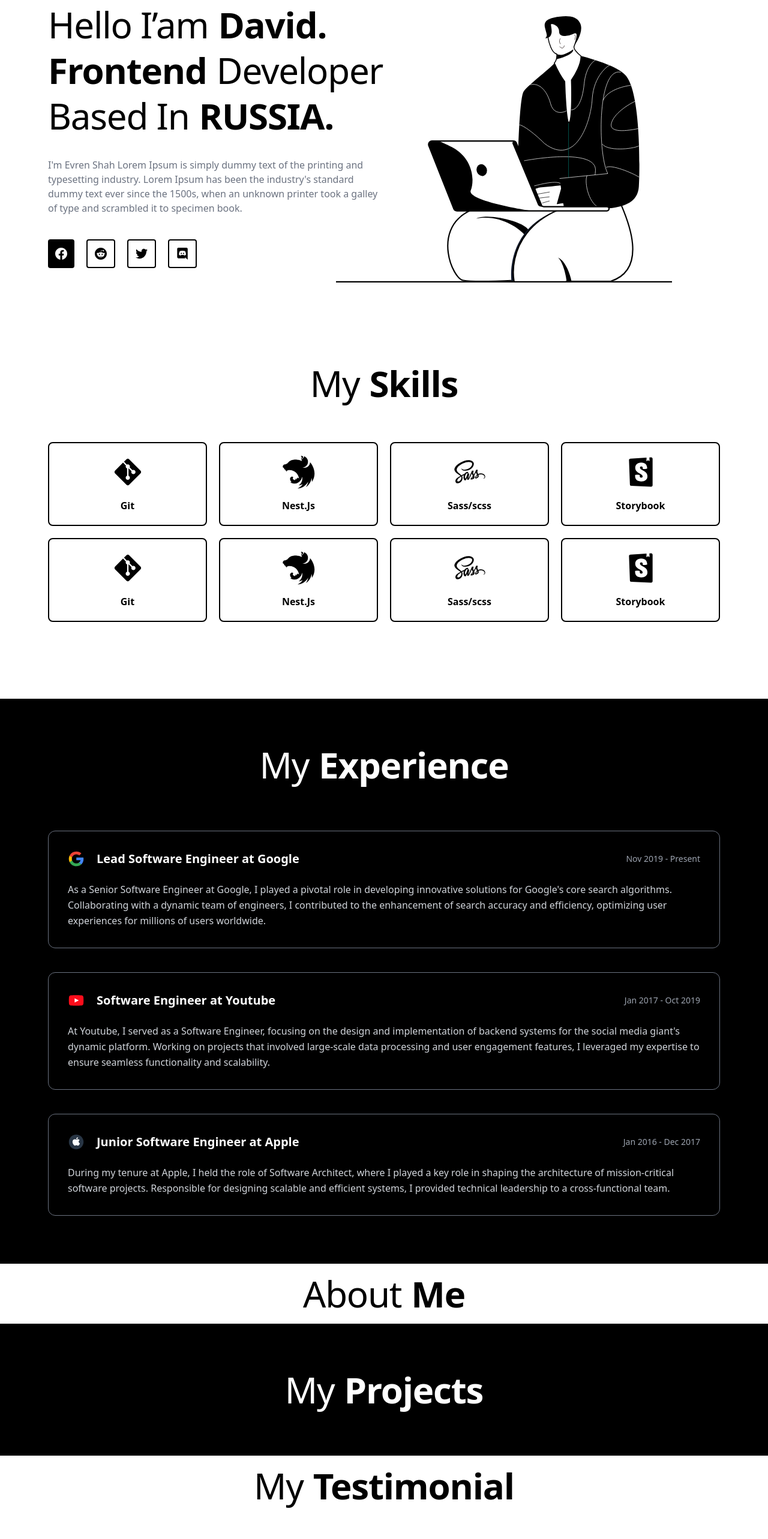
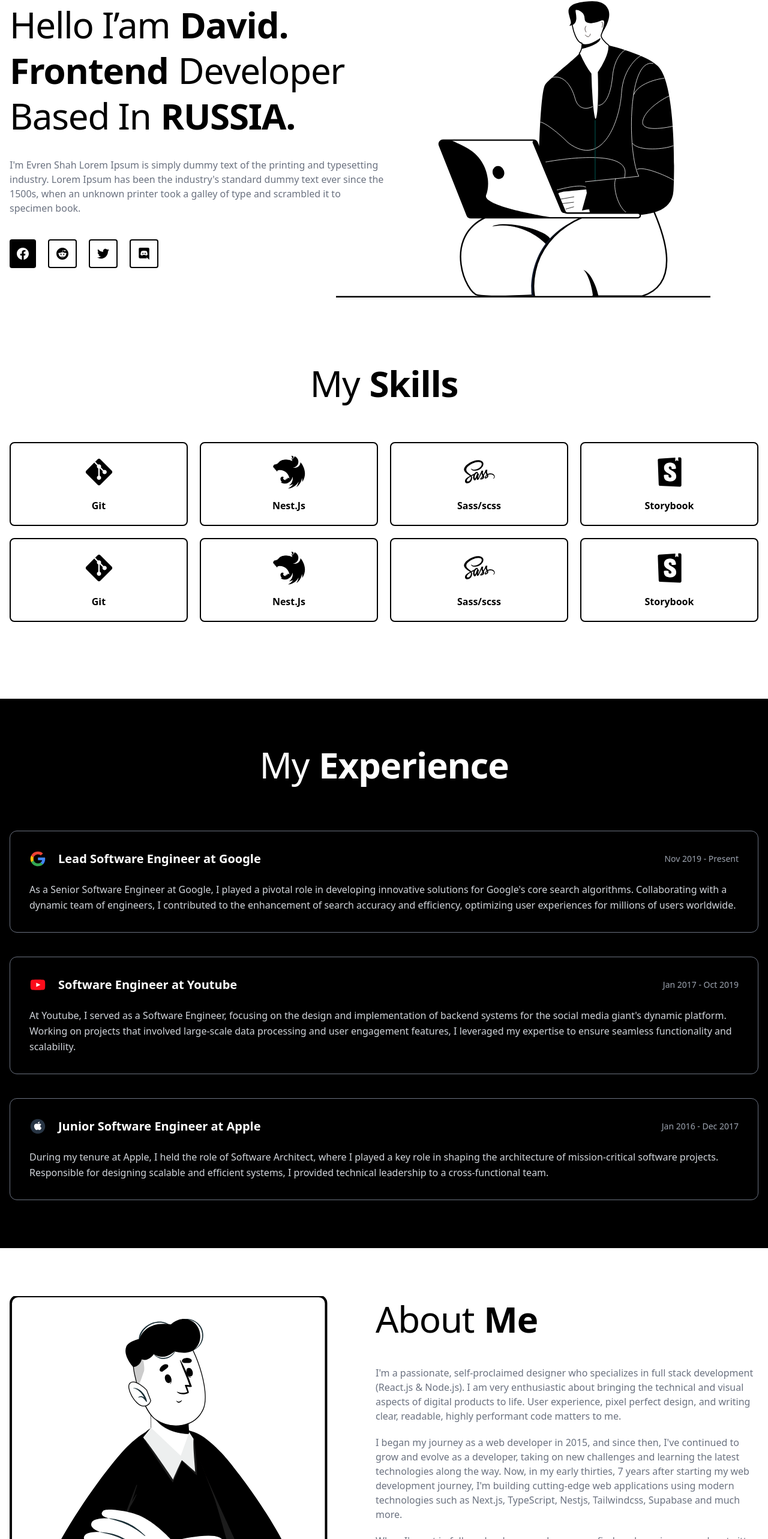
Before and after one commit to DAV0KA/portfolioo, a Nuxt app: page / in a window 1280 px wide. Shown: the part 211-2777 px from the top of the page at 60% size. Before the commit the page ends 2738 px from the top, so only its background shows below. Built offline with nearby package versions, Linux system fonts and the light colour scheme.

Commit message:
feat: add footer

```diff
--- a/components/atoms/BaseContainer.vue
+++ b/components/atoms/BaseContainer.vue
@@ -1,5 +1,5 @@
 <template>
-  <div class="max-w-6xl mx-auto px-4">
+  <div class="max-w-7xl mx-auto px-4">
     <slot />
   </div>
 </template>
--- a/components/organisms/AboutMe.vue
+++ b/components/organisms/AboutMe.vue
@@ -1,9 +1,22 @@
 <template>
-    <div class="flex gap-4 w-full justify-center py-5">
-        <BaseTitle>About</BaseTitle>
-        <BaseTitle variant="bold">Me</BaseTitle>
-    </div>
+    <BaseContainer class="flex gap-20 py-20">
+        <img class="w-1/2" src="/svg/men2.svg" alt="men2">
+
+        <div>
+            <div class="flex gap-4 w-full py-2">
+                <BaseTitle>About</BaseTitle>
+                <BaseTitle variant="bold">Me</BaseTitle>
+            </div>
+            <BaseText class=" pt-10">I'm a passionate, self-proclaimed designer who specializes in full stack development (React.js & Node.js). I am very enthusiastic about bringing the technical and visual aspects of digital products to life. User experience, pixel perfect design, and writing clear, readable, highly performant code matters to me.</BaseText>
+            <BaseText class=" pt-5">I began my journey as a web developer in 2015, and since then, I've continued to grow and evolve as a developer, taking on new challenges and learning the latest technologies along the way. Now, in my early thirties, 7 years after starting my web development journey, I'm building cutting-edge web applications using modern technologies such as Next.js, TypeScript, Nestjs, Tailwindcss, Supabase and much more.</BaseText>
+            <BaseText class=" pt-5">When I'm not in full-on developer mode, you can find me hovering around on twitter or on indie hacker, witnessing the journey of early startups or enjoying some free time. You can follow me on Twitter where I share tech-related bites and build in public, or you can follow me on GitHub.</BaseText>
+        </div>
+    </BaseContainer>
+
+
 </template>
 <script setup>
 import BaseTitle from '../atoms/BaseTitle.vue'
+import BaseText from '../atoms/BaseText.vue'
+import BaseContainer from '../atoms/BaseContainer.vue'
 </script>
--- a/components/organisms/Footer.vue
+++ b/components/organisms/Footer.vue
@@ -1,2 +1,13 @@
 <template>
+    <div class="w-full bg-black text-white py-6 ">
+        <div class="max-w-7xl mx-auto flex justify-between">
+            <div>
+                Logo
+            </div>
+            <div>
+                <div>@ 2019-2023 Personal</div>
+                <div>Made In Figma</div>
+            </div>
+        </div>
+    </div>
 </template>
--- a/components/organisms/HeroSection.vue
+++ b/components/organisms/HeroSection.vue
@@ -34,7 +34,7 @@
             </div>
         </div>
 
-        <img class="scale-100 mt-10 md:-ml-20 md:mt-20 mb-10 md:mr-20 -z-10 w-full md:w-1/2 min-h-20" src="/svg/men.svg" alt="men">
+        <img class="mt-10 md:-ml-20 md:mt-20 mb-10 md:mr-20 -z-10 w-full md:w-1/2 min-h-20" src="/svg/men.svg" alt="men">
     </BaseContainer>
 </template>
 <script setup>
```
Also changed, not shown: public/svg/men2.svg (added).
